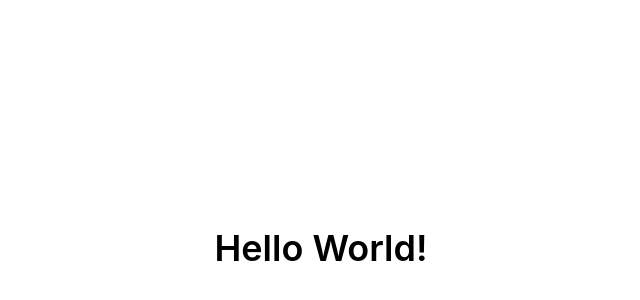
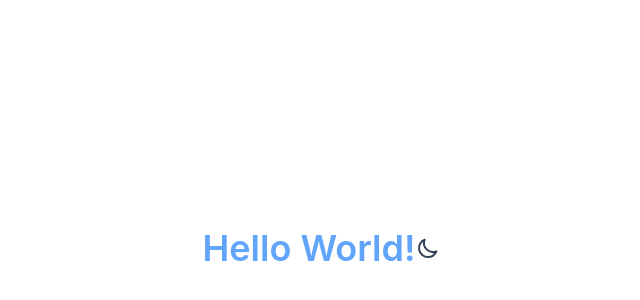
Before and after one commit to klimhammet62/advanced-filter, a Next.js app: page / in a window 1280 px wide. Shown: the part 152-452 px from the top of the page, without its empty margins (319-959 px from the left). Built offline with nearby package versions, Linux system fonts and the light colour scheme.

Commit message:
toggle dark mode added

```diff
--- /dev/null
+++ b/app/components/DarkModeToggleButton.tsx
@@ -0,0 +1,17 @@
+import { MoonIcon, SunIcon } from '@heroicons/react/outline';
+
+import { useDarkMode } from '@/hooks/useDarkMode';
+
+export const DarkModeToggleButton = () => {
+	const { darkMode, toggleDarkMode } = useDarkMode();
+	return (
+		<button
+			className="text-slate-700 dark:text-slate-300 text-sm"
+			onClick={toggleDarkMode}
+		>
+			<span>
+				{!darkMode ? <MoonIcon className="h-6" /> : <SunIcon className="h-6" />}
+			</span>
+		</button>
+	);
+};
--- /dev/null
+++ b/app/hooks/useDarkMode.tsx
@@ -0,0 +1,31 @@
+import { useEffect, useState } from 'react';
+
+export const useDarkMode = () => {
+	const [darkMode, setDarkMode] = useState<boolean | undefined>(undefined);
+	const toggleDarkMode = () => setDarkMode(!darkMode);
+
+	useEffect(() => {
+		const systemDarkMode = window.matchMedia(
+			'(prefers-color-scheme: dark)'
+		).matches;
+		const darkModeFromLS = localStorage.getItem('darkMode');
+
+		if (typeof darkModeFromLS === 'undefined') {
+			setDarkMode(systemDarkMode);
+		} else {
+			setDarkMode(darkModeFromLS === 'true');
+		}
+	}, []);
+
+	useEffect(() => {
+		if (darkMode) {
+			window.document.documentElement.classList.add('dark');
+			localStorage.setItem('darkMode', 'true');
+		} else {
+			window.document.documentElement.classList.remove('dark');
+			localStorage.setItem('darkMode', 'false');
+		}
+	}, [darkMode]);
+
+	return { darkMode, toggleDarkMode };
+};
--- a/package.json
+++ b/package.json
@@ -14,6 +14,7 @@
     "lint": "next lint"
   },
   "dependencies": {
+    "@heroicons/react": "^1.0.6",
     "next": "12.2.2",
     "react": "18.2.0",
     "react-dom": "18.2.0",
--- a/pages/index.tsx
+++ b/pages/index.tsx
@@ -1,12 +1,17 @@
 import type { NextPage } from 'next';
+
+import { DarkModeToggleButton } from '@/components/DarkModeToggleButton';
 
 const Home: NextPage = () => {
 	return (
-		<div className="w-screen h-screen flex flex-col justify-center items-center">
-			<p className="text-4xl font-semibold text-blue-300">
-				Hello World!
-			</p>
-		</div>
+		<>
+			<div className="w-screen h-screen flex flex-row justify-center items-center dark:bg-slate-800 transition-color duration-700">
+				<p className="text-4xl font-semibold text-blue-400 hover:text-gray-300 cursor-pointer dark:text-white">
+					Hello World!
+				</p>
+				<DarkModeToggleButton />
+			</div>
+		</>
 	);
 };
 
--- a/tailwind.config.js
+++ b/tailwind.config.js
@@ -9,7 +9,7 @@ module.exports = {
     "./pages/**/*.{js,ts,jsx,tsx}",
     "./app/components/**/*.{js,ts,jsx,tsx}",
   ],
-  theme: {
+  /* theme: {
     colors: {
       primary,
       black: colors.black,
@@ -36,10 +36,10 @@ module.exports = {
           '#1f2937',
         900:
           '#111827'
-      }
+      },
     },
     extend: {},
-  },
+  }, */
   plugins: [
     plugin(({ addComponents, theme, addUtilities }) => {
       addComponents({
```
Also changed, not shown: 2 other files (tests, documents, lock files or other folders).
